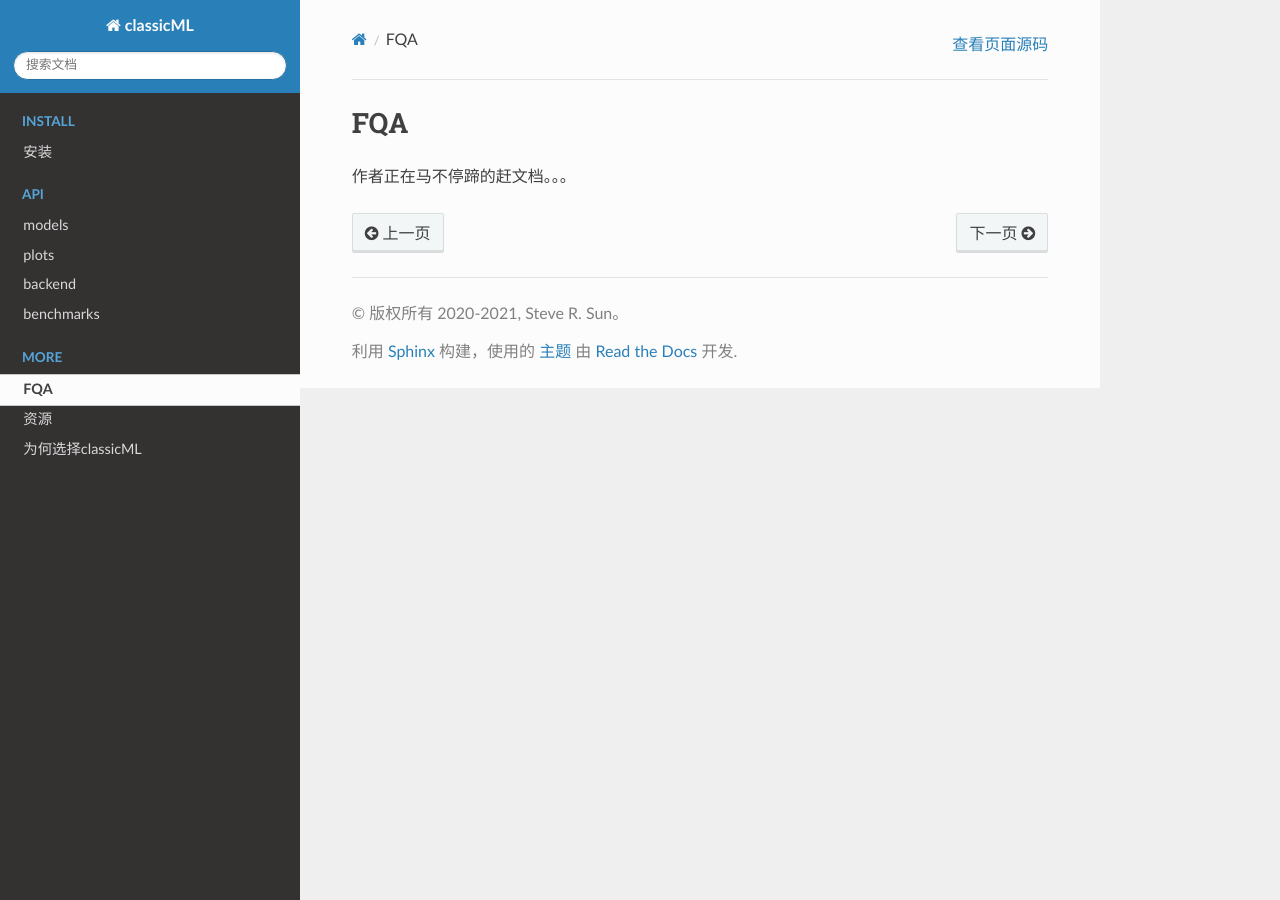
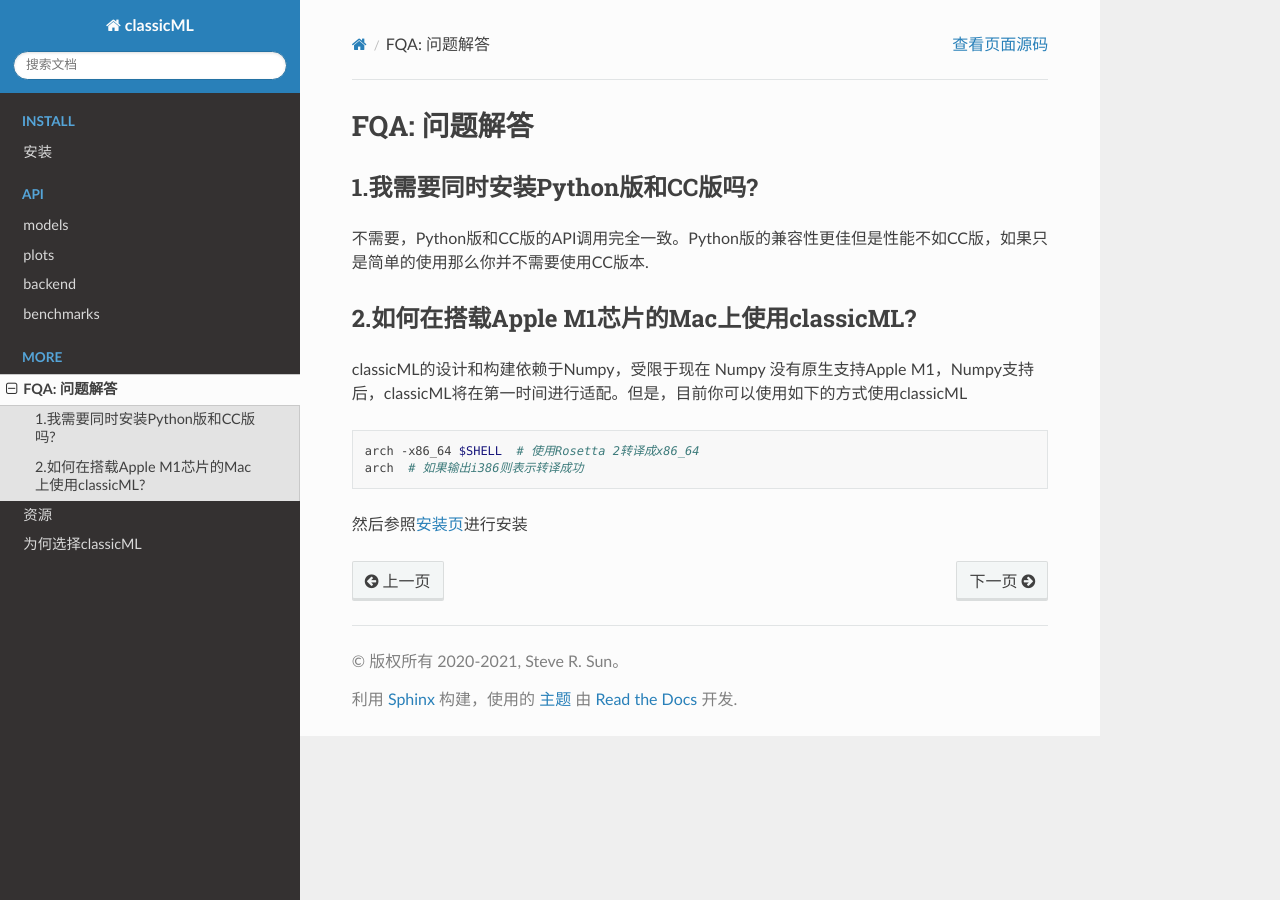
Before and after one commit to sun1638650145/classicML, a Sphinx documentation site: the page built from docs/source/FQA.md, in a window 1280 px wide. Built offline with Sphinx 7.4.7 and the Read the Docs theme 2.0.0, drawn with Linux system fonts in a browser that asks for light colours.

Commit message:
finish docs

````diff
--- a/docs/source/FQA.md
+++ b/docs/source/FQA.md
@@ -1,3 +1,16 @@
-# FQA
+# FQA: 问题解答
 
-作者正在马不停蹄的赶文档。。。
+## 1.我需要同时安装Python版和CC版吗?
+
+不需要，Python版和CC版的API调用完全一致。Python版的兼容性更佳但是性能不如CC版，如果只是简单的使用那么你并不需要使用CC版本.
+
+## 2.如何在搭载Apple M1芯片的Mac上使用classicML?
+
+classicML的设计和构建依赖于Numpy，受限于现在 Numpy 没有原生支持Apple M1，Numpy支持后，classicML将在第一时间进行适配。但是，目前你可以使用如下的方式使用classicML
+
+```shell
+arch -x86_64 $SHELL  # 使用Rosetta 2转译成x86_64
+arch  # 如果输出i386则表示转译成功
+```
+
+然后参照[安装页](https://classicml.readthedocs.io/zh_CN/latest/install.html)进行安装
--- a/docs/source/index.rst
+++ b/docs/source/index.rst
@@ -114,3 +114,8 @@ BP神经网络         ✅                     ✅      ✅
    FQA
    resources
    why-classicML
+
+特别鸣谢
+--------
+
+首先，感谢每一个star和fork的用户，每一颗🌟就是对我最好的支持和奖励。然后，我要感谢在技术上给我各种帮助的人，感谢@Henry Schreiner先生，给我在Python打包时打包cc源码的指导；感谢@Daniel Saxton先生帮助我理解Pandas的源码。最后，感谢@Xin女士在文档编写上给予的意见和指导；感谢我的老姐@黎川女士帮助我进行的软件测试。
--- a/docs/source/install.rst
+++ b/docs/source/install.rst
@@ -7,7 +7,8 @@
 
     1. classicML 兼容的Python版本: Python 3.6-3.8
     2. classicML 仅支持64位的系统，强行使用32位系统可能会导致精度异常
-    3. classicML 目前仅支持x86-64架构的平台，arm架构暂不支持
+    3. classicML 目前仅支持x86-64架构的平台
+    4. classicML 使用Rosetta 2转译的方式可以在Apple M1上运行, 原生支持arm64架构的版本将在近期发布
 
 .. _header-n67:
 
````
Also changed, not shown: other parts of docs/source/install.rst (+1 -1 lines), docs/source/resources.md (+1 -1 lines), docs/source/why-classicML.md (+1 -1 lines).
